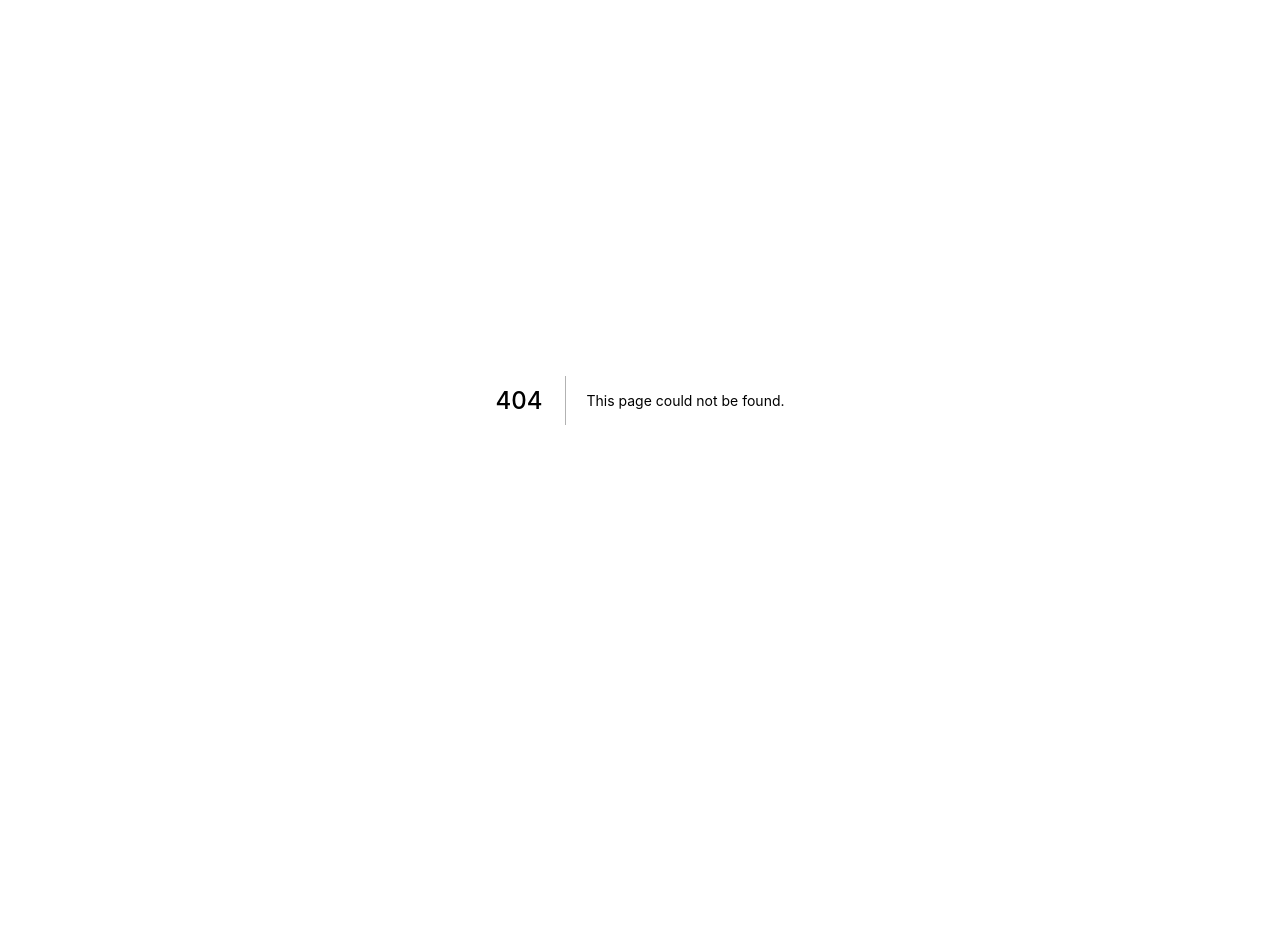
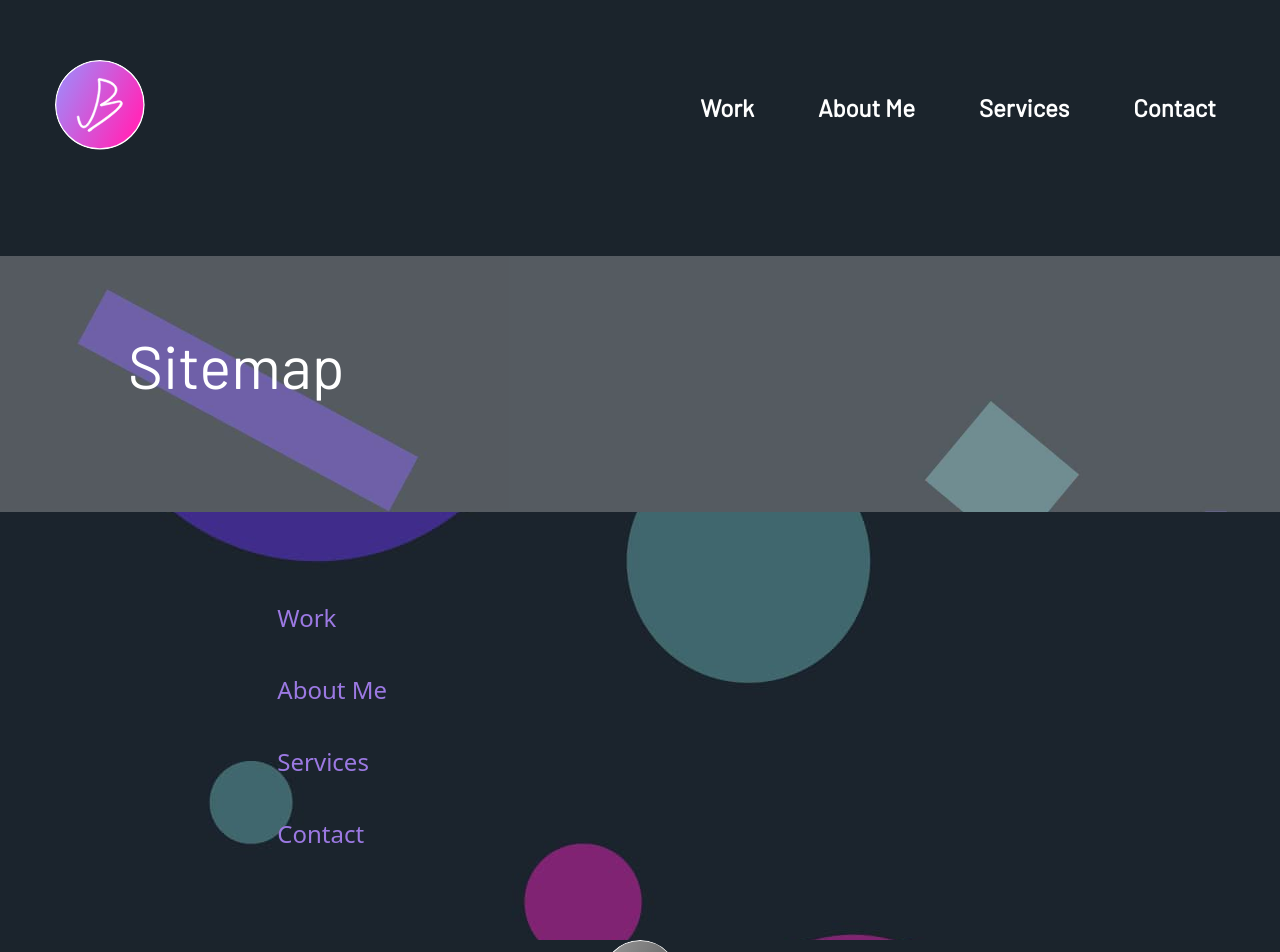
Before and after one commit to jbentley10/header-in-nextjs, a Next.js app: page /sitemap in a window 1280 px wide. Before the commit this address had no page. Shown: the top 952 px of the page. Before the commit the page ends 800 px from the top, so only its background shows below. Built offline with nearby package versions, Linux system fonts and the light colour scheme.

Commit message:
Added sitemap for users.

```diff
--- a/pages/about-me.js
+++ b/pages/about-me.js
@@ -1,5 +1,4 @@
 import '../styles/styles.css';
-import Link from 'next/link';
 
 import Button from '../components/Button';
 import Layout from '../components/Layout';
--- /dev/null
+++ b/pages/sitemap.js
@@ -0,0 +1,47 @@
+import '../styles/styles.css';
+
+import Button from '../components/Button';
+import Layout from '../components/Layout';
+import ImageHeader from '../components/ImageHeader';
+import DotsTransition from '../components/Images/DotsTransition';
+
+export default function Home() {
+    return (
+      <div>
+        <Layout
+          pageMeta={{
+            title: " | sitemap",
+            keywords: ["freelance", "web designer", "web developer", "portland", "oregon"],
+            description: "View the sitemap for jwbentley.com",
+            URL: "https://www.jwbentley.com/about-me"
+          }}
+          navigationClassName={'lg:h-128 navigation h-56'}
+          fadeInNav={false}
+          logoWidth={'7%'}
+          logoClassName={'relative cursor-pointer logo'}
+          drawAnimations={false}
+        >
+        <ImageHeader
+            heading={"Sitemap"}
+        />
+
+        <div className="background-dots text-container w-full sm:p-8 md:p-24 lg:p-0">
+          <div className="text-content sm:p-4 md:px-24">
+            <p>&nbsp;</p>
+            <p>&nbsp;</p>
+            <p className="text-white lg:w-4/6 m-auto"><a href="/work" className="text-link-purple hover:text-link-purple-darker cursor-pointer">Work</a></p>
+            <p>&nbsp;</p>
+            <p className="text-white lg:w-4/6 m-auto"><a href="/about-me" className="text-link-purple hover:text-link-purple-darker cursor-pointer">About Me</a></p>
+            <p>&nbsp;</p>
+            <p className="text-white lg:w-4/6 m-auto"><a href="/services" className="text-link-purple hover:text-link-purple-darker cursor-pointer">Services</a></p>
+            <p>&nbsp;</p>
+            <p className="text-white lg:w-4/6 m-auto"><a href="/contact" className="text-link-purple hover:text-link-purple-darker cursor-pointer">Contact</a></p>
+          </div>
+          <p>&nbsp;</p>
+          <p>&nbsp;</p>
+        </div>
+      </Layout>
+
+    </div>
+  );
+}
```
Also changed, not shown: 1 other file (tests, documents, lock files or other folders).
